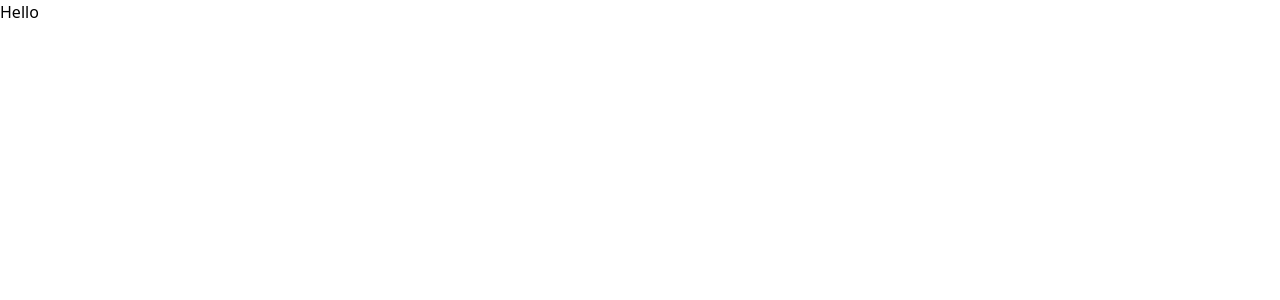
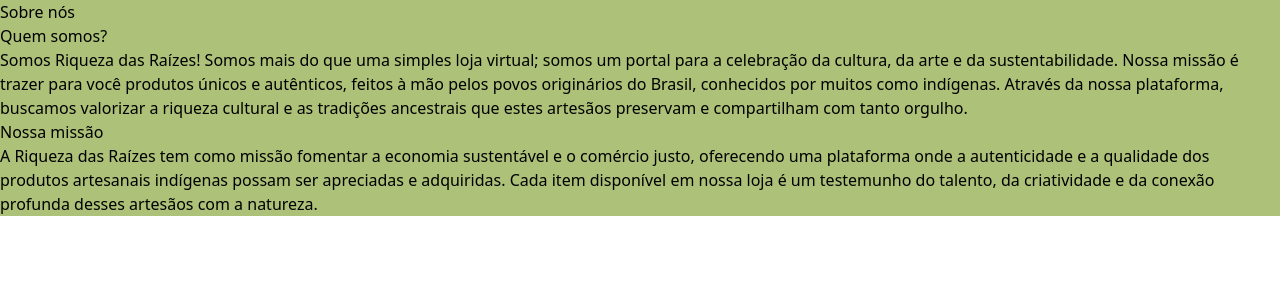
Before and after one commit to Riquezas-Das-Raizes/frontend, a React (Vite) app: page /sobrenos in a window 1280 px wide. Shown: the top 300 px of the page. Built offline with nearby package versions, Linux system fonts and the light colour scheme.

Commit message:
feat: adicionado page sobrenos

```diff
--- a/index.html
+++ b/index.html
@@ -1,5 +1,5 @@
 <!doctype html>
-<html lang="en">
+<html lang="pt-br">
   <head>
     <meta charset="UTF-8" />
     <link rel="icon" type="image/svg+xml" href="/vite.svg" />
--- a/src/App.tsx
+++ b/src/App.tsx
@@ -1,10 +1,11 @@
+import Sobrenos from "./pages/sobrenos/Sobrenos"
+
 function App() {
-
-  return (
-    <>
-      <h1>Hello</h1>
-    </>
-  )
+    return(
+        <>
+        <Sobrenos/>
+        </>
+    )
 }
 
 export default App
--- /dev/null
+++ b/src/pages/sobrenos/Sobrenos.css
@@ -0,0 +1,3 @@
+.background{
+    background-color: #ADC178;
+}
--- /dev/null
+++ b/src/pages/sobrenos/Sobrenos.tsx
@@ -0,0 +1,35 @@
+import "./Sobrenos.css"
+
+function Sobrenos() {
+
+    return (
+
+        <div className="background">
+            <div className="flex justify-center item-center p-4">
+                <h1>Sobre nós</h1>
+            </div>
+
+            <div>
+                <h2 className="pl-4">Quem somos?</h2>
+                <p className="flex justify-center item-center p-4" >Somos Riqueza das Raízes! Somos mais do que uma simples loja virtual;
+                    somos um portal para a celebração da cultura, da arte e da sustentabilidade. Nossa missão é trazer
+                    para você produtos únicos e autênticos, feitos à mão pelos povos originários do Brasil, conhecidos por
+                    muitos como indígenas. Através da nossa plataforma, buscamos valorizar a riqueza cultural e as tradições
+                    ancestrais que estes artesãos preservam e compartilham com tanto orgulho.</p>
+            </div>
+
+            <div>
+                <h2 className="pl-4">Nossa missão</h2>
+                <p className="flex justify-center item-center p-4" >A Riqueza das Raízes tem como missão fomentar a economia sustentável e o comércio justo, oferecendo uma
+                    plataforma onde a autenticidade e a qualidade dos produtos artesanais indígenas possam ser apreciadas
+                    e adquiridas. Cada item disponível em nossa loja é um testemunho do talento, da criatividade e da conexão
+                    profunda desses artesãos com a natureza.</p>
+            </div>
+
+
+        </div>
+    )
+
+}
+
+export default Sobrenos
```
